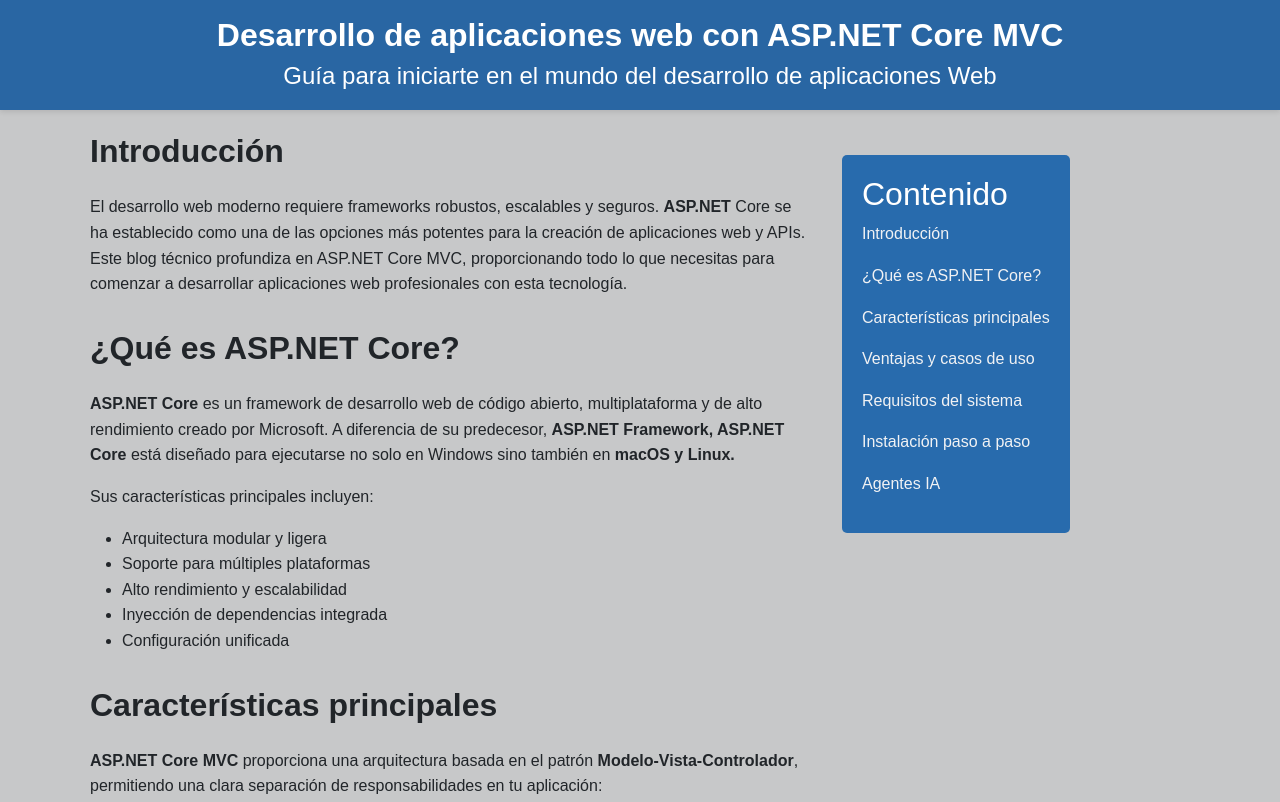
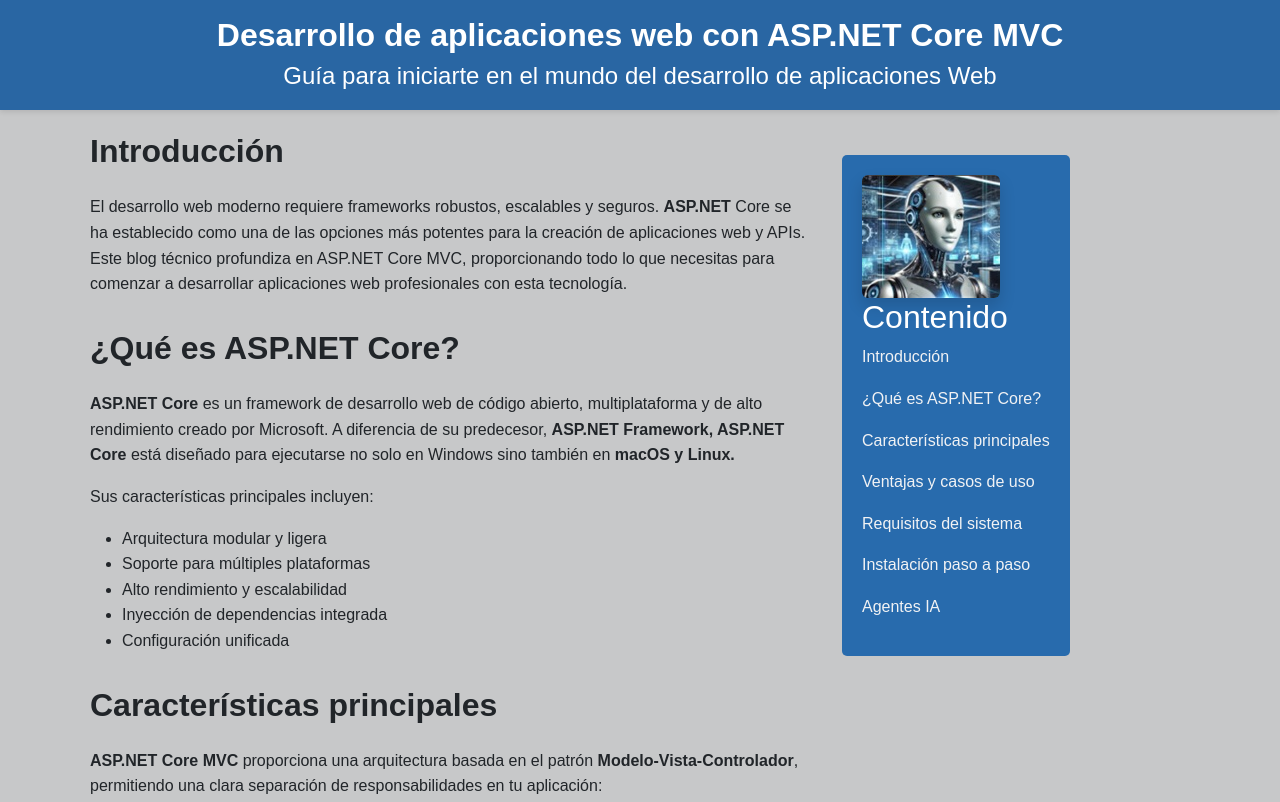
Before and after one commit to torcodeserv/Blog, a plain HTML site: page index.html in a window 1280 px wide. Shown: the top 802 px of the page. Drawn offline with nearby package versions, Linux system fonts and the light colour scheme.

Commit message:
modif contenido

```diff
--- a/index.html
+++ b/index.html
@@ -162,6 +162,7 @@
             <div class="bg bf-primary col-lg-4">
                 <div class="sidebar-container">
                     <div class="sidebar">
+                        <img src="image/agentes.jpg" alt="traeinst" class="img-fluid rounded shadow" style="max-width: 100%;">
                         <h2 class="text-white">Contenido</h2>
                         <ul>
                             <li><a href="#introduccion">Introducción</a></li>
```
Also changed, not shown: image/agentes.jpg (added).
